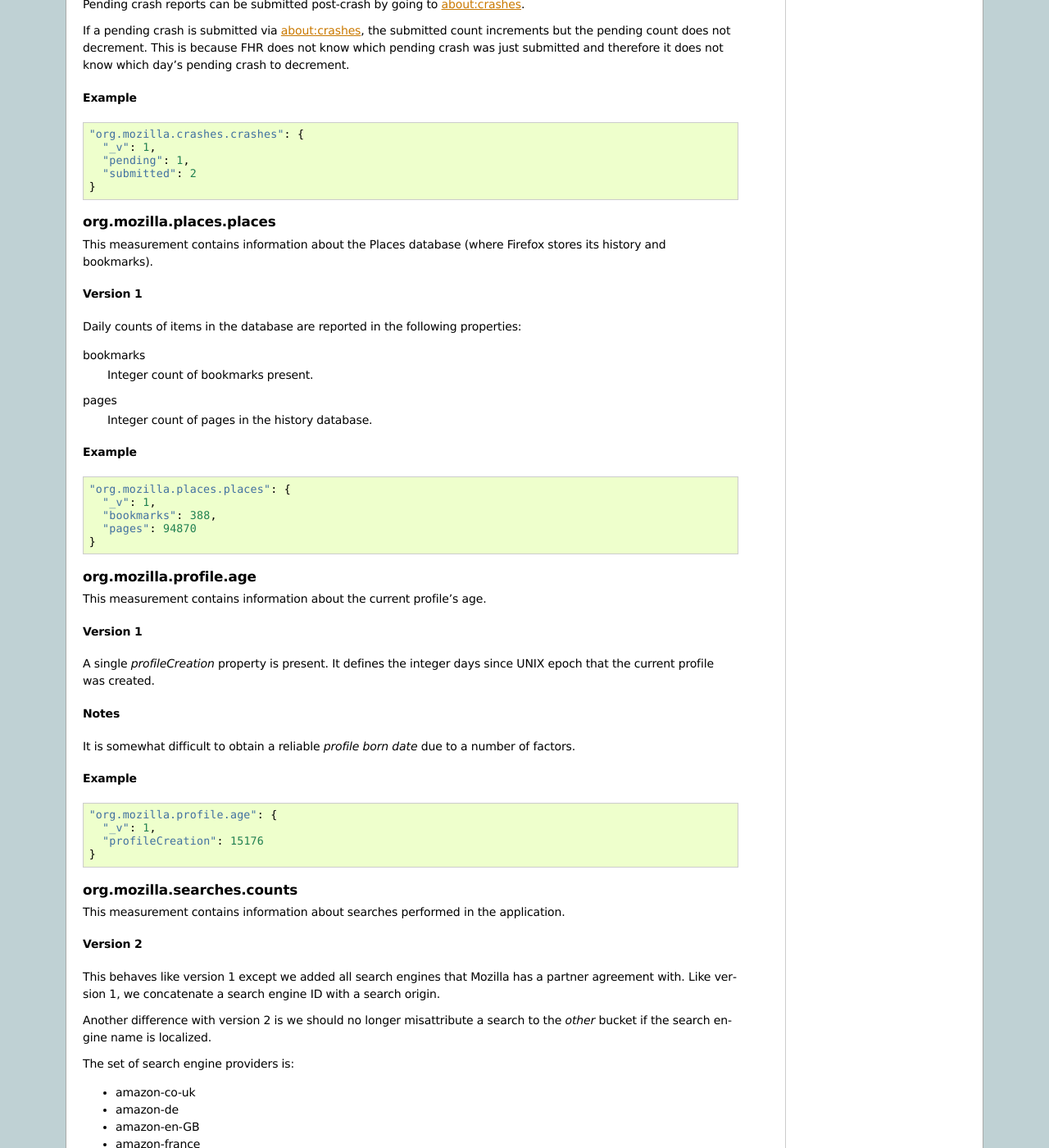
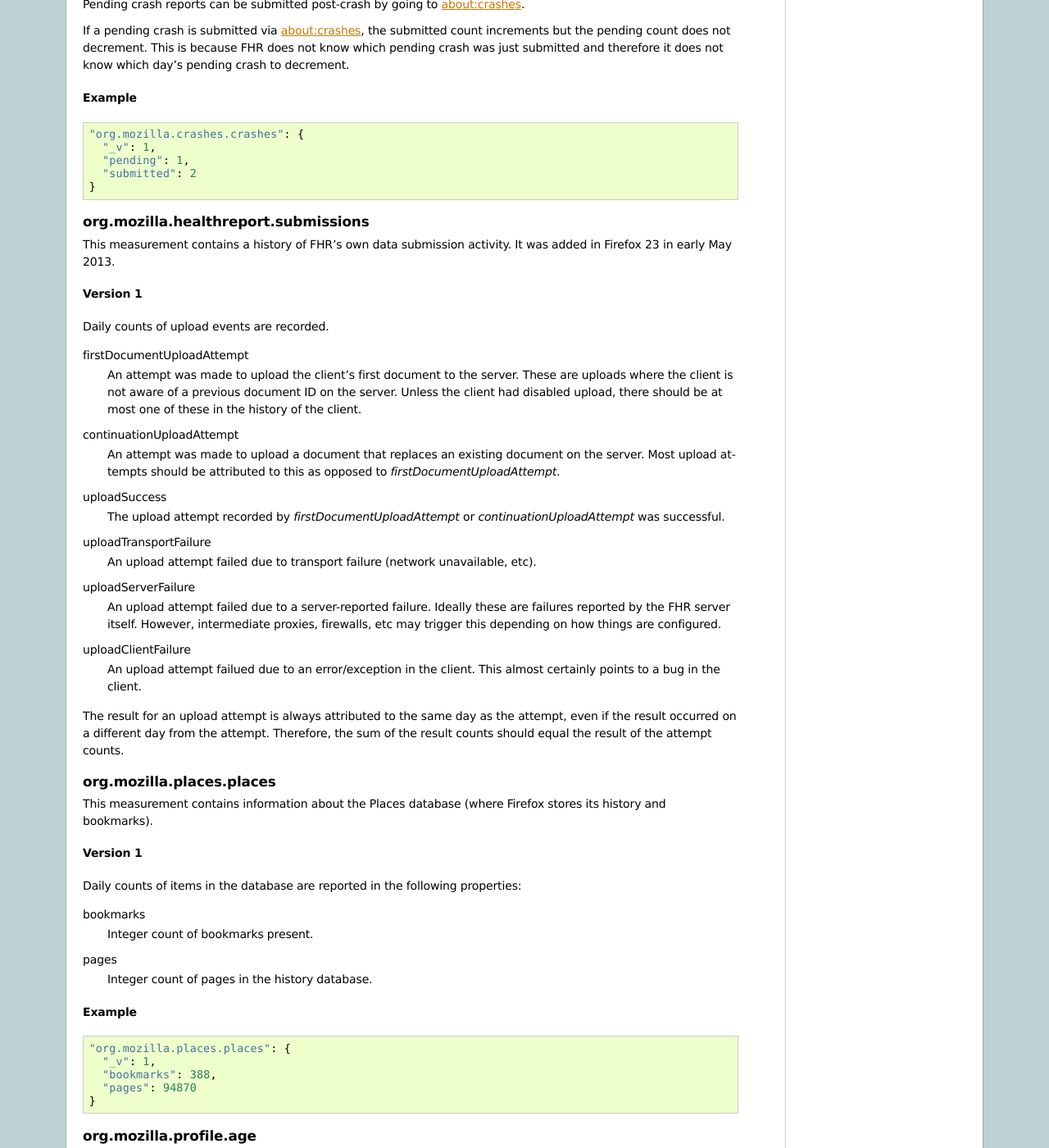
Before and after one commit to mozilla-services/docs, a Sphinx documentation site: the page built from source/healthreport/index.rst, in a window 1280 px wide and 1400 px high, scrolled down 10380 px. Shown: the whole window at 82% size. Built offline with Sphinx 7.4.7, drawn with Linux system fonts in a browser that asks for light colours; the version number could not be read and is left out; some of the changed text lies outside the part shown.

Commit message:
Document health report measurement
Measurement added in bug 854018.

```diff
--- a/source/healthreport/index.rst
+++ b/source/healthreport/index.rst
@@ -658,6 +658,51 @@
       "submitted": 2
     }
 
+org.mozilla.healthreport.submissions
+------------------------------------
+
+This measurement contains a history of FHR's own data submission activity.
+It was added in Firefox 23 in early May 2013.
+
+Version 1
+^^^^^^^^^
+
+Daily counts of upload events are recorded.
+
+firstDocumentUploadAttempt
+    An attempt was made to upload the client's first document to the server.
+    These are uploads where the client is not aware of a previous document ID
+    on the server. Unless the client had disabled upload, there should be at
+    most one of these in the history of the client.
+
+continuationUploadAttempt
+    An attempt was made to upload a document that replaces an existing document
+    on the server. Most upload attempts should be attributed to this as opposed
+    to *firstDocumentUploadAttempt*.
+
+uploadSuccess
+    The upload attempt recorded by *firstDocumentUploadAttempt* or
+    *continuationUploadAttempt* was successful.
+
+uploadTransportFailure
+    An upload attempt failed due to transport failure (network unavailable,
+    etc).
+
+uploadServerFailure
+    An upload attempt failed due to a server-reported failure. Ideally these
+    are failures reported by the FHR server itself. However, intermediate
+    proxies, firewalls, etc may trigger this depending on how things are
+    configured.
+
+uploadClientFailure
+    An upload attempt failued due to an error/exception in the client.
+    This almost certainly points to a bug in the client.
+
+The result for an upload attempt is always attributed to the same day as
+the attempt, even if the result occurred on a different day from the attempt.
+Therefore, the sum of the result counts should equal the result of the attempt
+counts.
+
 org.mozilla.places.places
 -------------------------
 
```
